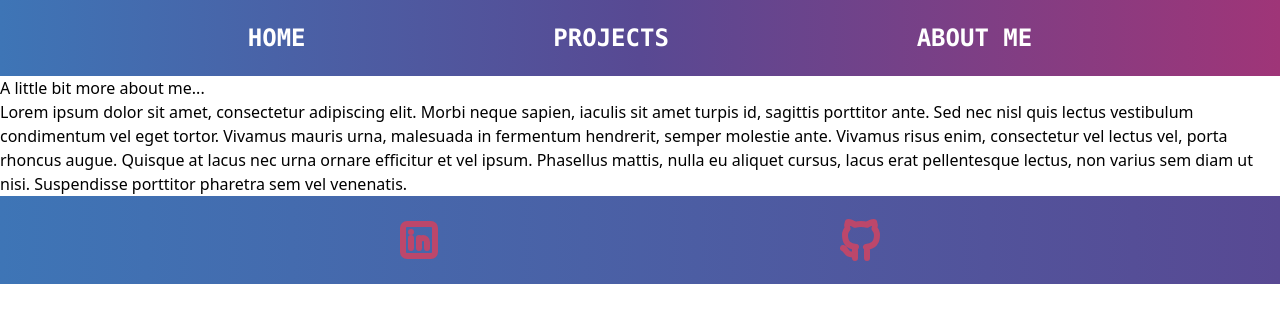
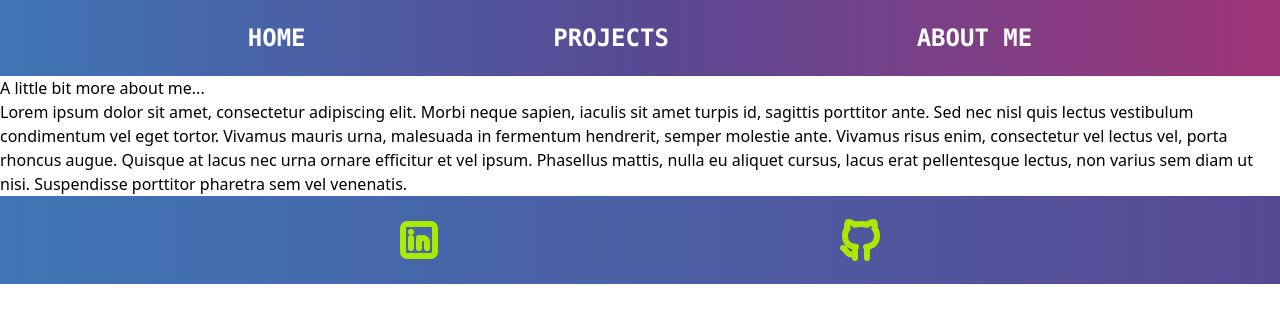
Before and after one commit to maximk-8/my-website, a React (Create React App) app: page /about in a window 1280 px wide. Shown: the top 322 px of the page. Built offline with nearby package versions, Linux system fonts and the light colour scheme.

Commit message:
updated footer using framer motion

```diff
--- a/package.json
+++ b/package.json
@@ -8,6 +8,7 @@
     "@testing-library/react": "^13.4.0",
     "@testing-library/user-event": "^13.5.0",
     "autoprefixer": "^10.4.16",
+    "framer-motion": "^10.17.9",
     "postcss": "^8.4.32",
     "react": "^18.2.0",
     "react-dom": "^18.2.0",
--- a/src/Footer.js
+++ b/src/Footer.js
@@ -1,58 +1,59 @@
-import styled, { keyframes } from 'styled-components';
+import { motion } from "framer-motion";
 
-const colorChange = keyframes`
-    0% { stroke: #FFD700; }
-    25% { stroke: #00f900; }
-    50% { stroke: #f90053; }
-    75% { stroke: #1effa9; }
-    100% { stroke: #FFD700; }
-`;
+const animations = {
+    stroke: ["#FFD700", "#00f900", "#f90053", "#1effa9", "#FFD700"],
+    scale: [1, 1.1, 1.1, 1.1, 1.1, 1.1, 1.1, 1.1, 1.1, 1.1, 1.1, 1.1, 1.1, 1.1, 1],
+    rotate: [0, -3, 3, -3, 3, -3, 3, -3, 3, -3, 3, -3, 3, -3, 0]
+};
 
-const shakeAndGrow = keyframes`
-    0% { transform: scale(1) rotate(0); }
-    10% { transform: scale(1.1) rotate(-3deg); }
-    20% { transform: scale(1.1) rotate(3deg); }
-    30% { transform: scale(1.1) rotate(-3deg); }
-    40% { transform: scale(1.1) rotate(3deg); }
-    50% { transform: scale(1.1) rotate(-3deg); }
-    60% { transform: scale(1.1) rotate(3deg); }
-    70% { transform: scale(1.1) rotate(-3deg); }
-    80% { transform: scale(1.1) rotate(3deg); }
-    90% { transform: scale(1.1) rotate(-3deg); }
-    100% { transform: scale(1) rotate(0); }
-`;
-
-const pause = keyframes`
-    0%, 100% { transform: scale(1) rotate(0); }
-`;
-
-const StyledSvg = styled.svg`
-    stroke: white;
-    animation: ${colorChange} 10s infinite, ${shakeAndGrow} 1s infinite, ${pause} 2s infinite;
-
-    &:hover {
-        animation: none;
-        stroke: white;
-        transform: scale(1.2) rotate(0);
-    }
-`;
+const transition = {
+    stroke: { duration: 5, repeat: Infinity },
+    scale: { duration: 1.7, repeat: Infinity, repeatDelay: 5 },
+    rotate: { duration: 1.7, repeat: Infinity, repeatDelay: 5 }
+};
 
 const linkedInLogo = (
-    <StyledSvg xmlns="http://www.w3.org/2000/svg" className="icon icon-tabler icon-tabler-brand-linkedin" width="48" height="48" viewBox="0 0 24 24" strokeWidth="3"  fill="none" strokeLinecap="round" strokeLinejoin="round">
+    <motion.svg
+        xmlns="http://www.w3.org/2000/svg"
+        className="icon icon-tabler icon-tabler-brand-linkedin"
+        width="48"
+        height="48"
+        viewBox="0 0 24 24"
+        strokeWidth="3"
+        fill="none"
+        strokeLinecap="round"
+        strokeLinejoin="round"
+        animate={animations}
+        transition={transition}
+        whileHover={{ scale: 1.2, rotate: 0, stroke: "#ffffff", transition: { duration: 0.5 } }}
+    >
         <path stroke="none" d="M0 0h24v24H0z" fill="none"/>
         <path d="M4 4m0 2a2 2 0 0 1 2 -2h12a2 2 0 0 1 2 2v12a2 2 0 0 1 -2 2h-12a2 2 0 0 1 -2 -2z" />
         <path d="M8 11l0 5" />
         <path d="M8 8l0 .01" />
         <path d="M12 16l0 -5" />
         <path d="M16 16v-3a2 2 0 0 0 -4 0" />
-    </StyledSvg>
+    </motion.svg>
 );
 
 const githubLogo = (
-    <StyledSvg xmlns="http://www.w3.org/2000/svg" className="icon icon-tabler icon-tabler-brand-github" width="48" height="48" viewBox="0 0 24 24" strokeWidth="3" fill="none" strokeLinecap="round" strokeLinejoin="round">
+    <motion.svg
+        xmlns="http://www.w3.org/2000/svg"
+        className="icon icon-tabler icon-tabler-brand-github"
+        width="48"
+        height="48"
+        viewBox="0 0 24 24"
+        strokeWidth="3"
+        fill="none"
+        strokeLinecap="round"
+        strokeLinejoin="round"
+        animate={animations}
+        transition={transition}
+        whileHover={{ scale: 1.2, rotate: 0, stroke: "#ffffff", transition: { duration: 0.2 } }}
+    >
         <path stroke="none" d="M0 0h24v24H0z" fill="none"/>
         <path d="M9 19c-4.3 1.4 -4.3 -2.5 -6 -3m12 5v-3.5c0 -1 .1 -1.4 -.5 -2c2.8 -.3 5.5 -1.4 5.5 -6a4.6 4.6 0 0 0 -1.3 -3.2a4.2 4.2 0 0 0 -.1 -3.2s-1.1 -.3 -3.5 1.3a12.3 12.3 0 0 0 -6.2 0c-2.4 -1.6 -3.5 -1.3 -3.5 -1.3a4.2 4.2 0 0 0 -.1 3.2a4.6 4.6 0 0 0 -1.3 3.2c0 4.6 2.7 5.7 5.5 6c-.6 .6 -.6 1.2 -.5 2v3.5" />
-    </StyledSvg>
+    </motion.svg>
 );
 
 const Footer = () => {
--- a/src/Header.js
+++ b/src/Header.js
@@ -10,9 +10,9 @@ const Header = () => {
         <div ref={headerRef} className="flex justify-evenly py-5 text-white font-mono text-2xl/9 font-bold" style={{
             backgroundImage: "linear-gradient(to right, #3E75B6, #584993, #9F3578)"
         }}>
-            <Link to='/' className="typewriter"><span className="animate">HOME</span></Link>
-            <Link to='/projects' className="typewriter"><span className="animate">PROJECTS</span></Link>
-            <Link to='/about' className="typewriter"><span className="animate">ABOUT ME</span></Link>
+            <Link to='/' className="typewriter"><span className="animated">HOME</span></Link>
+            <Link to='/projects' className="typewriter"><span className="animated">PROJECTS</span></Link>
+            <Link to='/about' className="typewriter"><span className="animated">ABOUT ME</span></Link>
         </div>
     );
 }
--- a/src/Home.js
+++ b/src/Home.js
@@ -8,6 +8,7 @@ const Home = () => {
     const [gradientStart, setGradientStart] = useState('100%');
     const imageRef = useRef(null);
     const textRef = useRef(null);
+    const textRef2 = useRef(null);
 
     useEffect(() => {
         if (imageRef.current) {
@@ -17,8 +18,8 @@ const Home = () => {
         }
     }, []);
 
-    useTextAnimation([textRef]);
-    useTypewriterEffect([textRef], 10, "home");
+    useTextAnimation([textRef, textRef2]);
+    useTypewriterEffect([textRef, textRef2], 10, "home");
 
     return (
         <div>
@@ -33,39 +34,39 @@ const Home = () => {
                     <div className="float-right" style={{ width: '80%', height: `${gradientStart+50}px`, shapeOutside: 'circle(40% at 60% 30%)' }}></div>
                     {/* , clipPath: 'circle(40% at 60% 30%)' */}
 
-                    <div ref={textRef}className="text-justify pt-1-12 mx-1/7 space-y-16">
+                    <div ref={textRef} className="text-justify pt-1-12 mx-1/7 space-y-16">
                         <p className="typewriter">
                             {
                                 "My name is Maxim. I graduated from UC San Diego in March 2023 with a Bachelor of Science in Computer Science. With a strong academic record, I blend a rigorous educational background with hands-on experience in software engineering. Embarking on a comprehensive exploration of computer science, my journey has equipped me with a deep understanding of complex problem-solving, intelligent system design, and the assurance of technological robustness. This experience has granted me a profound insight into the interplay between theoretical foundations and their practical applications in the tech landscape."
                                     .split(' ')
-                                    .map((word, i) => <span key={i} className="animate">{word} </span>)
+                                    .map((word, i) => <span key={i} className="animated">{word} </span>)
                             }
                         </p>
                         <p className="typewriter">
                             {
                                 "During my internship at General Atomics, I engaged deeply with flight-critical software, sharpening my analytical skills and playing a pivotal role in enhancing system safety and performance. My proactive approach to problem-solving and meticulous attention to code quality were instrumental in accelerating software delivery and strengthening system robustness."
                                     .split(' ')
-                                    .map((word, i) => <span key={i} className="animate">{word} </span>)
+                                    .map((word, i) => <span key={i} className="animated">{word} </span>)
                             }
                         </p>
                         <p className="typewriter">
                             {
                                 "Since graduating from UC San Diego, I have immersed myself in a variety of projects that have broadened my technical expertise and provided extensive hands-on experience. This continuous journey of learning and application has not only solidified my proficiency in a range of technologies but also honed my ability to craft dynamic solutions that meet complex challenges. My commitment to technology extends beyond academic knowledge, embracing the practical intricacies of software development and the innovative spirit of the industry."
                                     .split(' ')
-                                    .map((word, i) => <span key={i} className="animate">{word} </span>)
+                                    .map((word, i) => <span key={i} className="animated">{word} </span>)
                             }
                         </p>
                         <p className="typewriter">
                             {
                                 "As a technology enthusiast and proactive problem solver, I am proficient in a variety of programming languages and tools. With a readiness to embrace challenges and a drive to extend the limits of what's possible in software development, I am eager to collaborate and innovate."
                                     .split(' ')
-                                    .map((word, i) => <span key={i} className="animate">{word} </span>)
+                                    .map((word, i) => <span key={i} className="animated">{word} </span>)
                             }
                         </p>
                     </div>
 
-                    <div className="text-center pt-1-12 mx-1/7 space-y-16">
-                        <h2 className="font-bold">Skills</h2>
+                    <div ref={textRef2} className="text-center pt-1-12 mx-1/7 space-y-16">
+                        <h2 className="font-bold typewriter"><span className="animated">Skills</span></h2>
                         <div className="flex justify-center">
                             <TagCloud
                                 options={(w) => ({
--- a/src/index.css
+++ b/src/index.css
@@ -110,7 +110,7 @@
     100% { color: #00f900; }
 }
 
-span.animate:hover {
+span.animated:hover {
     animation: color-change11 3s infinite;
     font-weight: bold;
     font-size: 1.05em;
--- a/src/useTextAnimation.js
+++ b/src/useTextAnimation.js
@@ -5,7 +5,7 @@ const useTextAnimation = (refs) => {
         const animations = ['color-change11', 'color-change12', 'color-change13', 'color-change14'];
         let animationIndex = 0;
         refs.forEach((ref) => {
-            const textElements = Array.from(ref.current.querySelectorAll('.animate'));
+            const textElements = Array.from(ref.current.querySelectorAll('.animated'));
 
             textElements.forEach((el) => {
                 el.style.animationName = animations[animationIndex];
```
Also changed, not shown: 1 other file (tests, documents, lock files or other folders).
